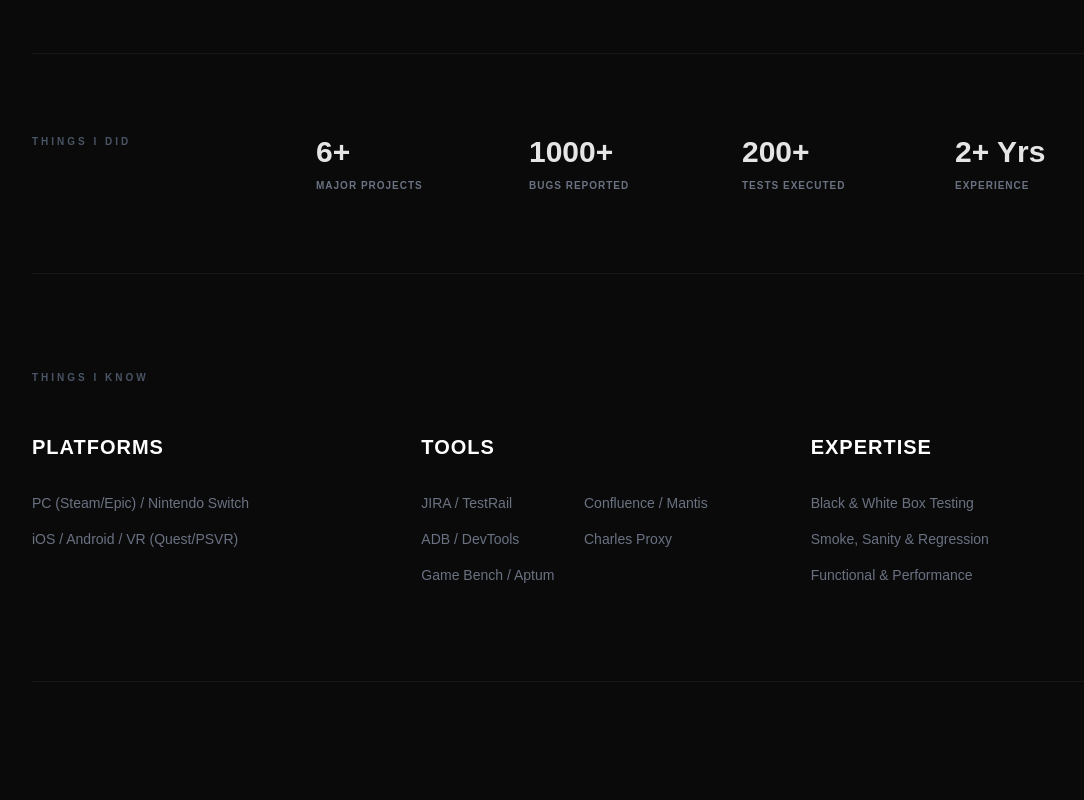
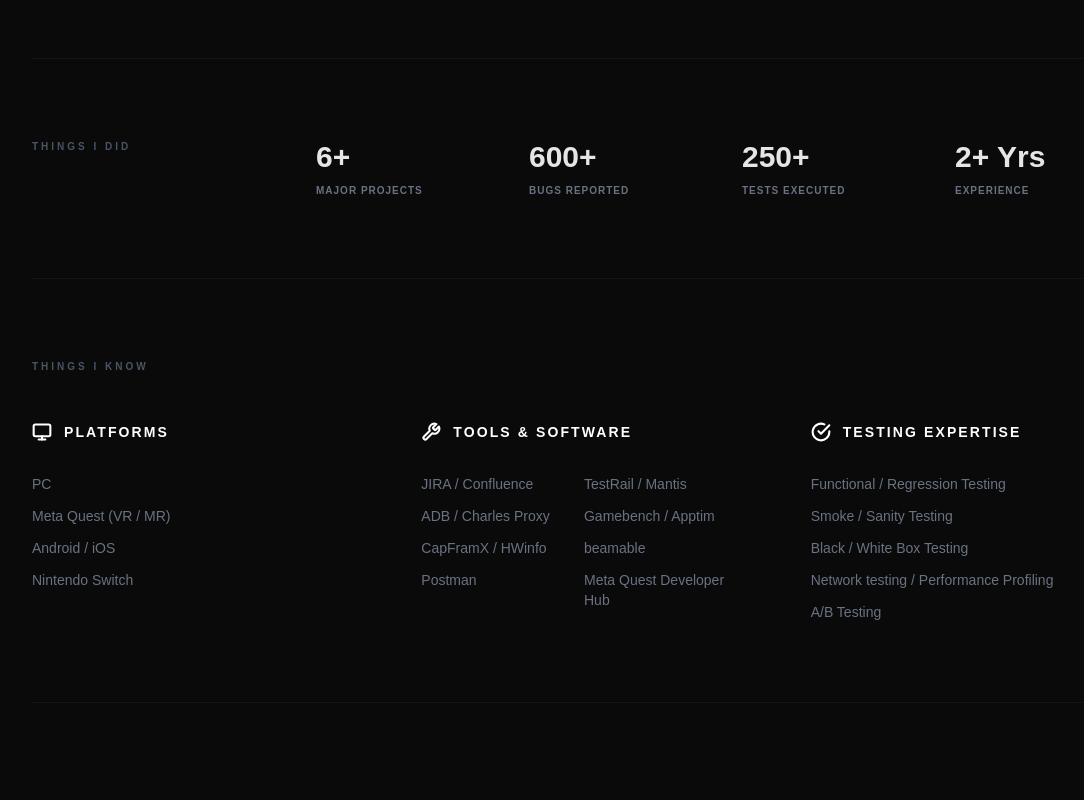
Before and after one commit to sam65290/PORTFOLIO, a Next.js app: page / in a window 1280 px wide. Shown: the part 1640-2440 px from the top of the page, without its empty margins (56-1140 px from the left). Built offline with nearby package versions, Linux system fonts and the light colour scheme.

Commit message:
feat: add project gallery modal and optimize layout

```diff
--- a/app/page.tsx
+++ b/app/page.tsx
@@ -1,6 +1,6 @@
 "use client";
 
-import React, { useState } from 'react';
+import React, { useState, useEffect } from 'react';
 import {
   GithubIcon,
   LinkedinIcon,
@@ -23,6 +23,13 @@ const projects = [
 
 export default function Portfolio() {
   const [isMenuOpen, setIsMenuOpen] = useState<boolean>(false);
+  const [isModalOpen, setIsModalOpen] = useState<boolean>(false);
+
+  // QA Fix: Prevent background scrolling when modal is open
+  useEffect(() => {
+    if (isModalOpen) document.body.style.overflow = 'hidden';
+    else document.body.style.overflow = 'unset';
+  }, [isModalOpen]);
 
   const scrollToTop = (): void => {
     window.scrollTo({ top: 0, behavior: 'smooth' });
@@ -49,7 +56,6 @@ export default function Portfolio() {
           </ul>
         </div>
 
-        {/* Mobile Menu */}
         {isMenuOpen && (
           <div className="md:hidden bg-[#0a0a0a] border-b border-white/5 px-6 py-8 flex flex-col gap-6 text-[10px] uppercase tracking-[0.2em] font-bold text-gray-500">
             <a href="#experience" onClick={() => setIsMenuOpen(false)}>Work</a>
@@ -86,7 +92,6 @@ export default function Portfolio() {
             <span className="text-white"> Mobile, PC, and XR.</span>
           </p>
           <div className="flex gap-4">
-            {/* UPDATED DOWNLOAD BUTTON */}
             <a
               href="/Sameer_Dudekula_QA_Tester.pdf"
               download="Sameer_Dudekula_QA_Tester.pdf"
@@ -102,10 +107,16 @@ export default function Portfolio() {
 
         {/* --- PROJECTS MARQUEE --- */}
         <section className="py-24 border-t border-white/5 overflow-hidden">
-          <div className="max-w-6xl mx-auto px-6 mb-12">
+          <div className="max-w-6xl mx-auto px-6 mb-12 flex justify-between items-end">
             <p className="text-[10px] uppercase tracking-[0.3em] text-gray-600 font-bold">
               Played for hours
             </p>
+            <button
+              onClick={() => setIsModalOpen(true)}
+              className="text-[10px] uppercase tracking-widest font-bold text-white/50 hover:text-white transition-colors border-b border-white/20 pb-1"
+            >
+              Show All
+            </button>
           </div>
 
           <div className="relative flex overflow-hidden py-4">
@@ -130,6 +141,41 @@ export default function Portfolio() {
           </div>
         </section>
 
+        {/* --- MODAL POP-UP (OPTIMIZED) --- */}
+        {isModalOpen && (
+          <div className="fixed inset-0 z-100 flex items-center justify-center p-4 md:p-8">
+            <div
+              className="absolute inset-0 bg-black/95 backdrop-blur-md"
+              onClick={() => setIsModalOpen(false)}
+            />
+            <div className="relative bg-[#0a0a0a] border border-white/10 w-full max-w-5xl max-h-[85vh] overflow-y-auto rounded-3xl p-8 md:p-16 shadow-2xl custom-scrollbar">
+              <div className="flex justify-between items-center mb-16">
+                <h2 className="text-2xl font-bold tracking-tighter uppercase italic text-white">Full Gallery</h2>
+                <button onClick={() => setIsModalOpen(false)} className="p-3 hover:bg-white/10 rounded-full transition-colors text-white">
+                  <XIcon size={28} />
+                </button>
+              </div>
+
+              <div className="grid grid-cols-1 sm:grid-cols-2 lg:grid-cols-3 gap-y-16 gap-x-12 justify-items-center">
+                {projects.map((project, index) => (
+                  <div key={index} className="flex flex-col items-center gap-6">
+                    <div className="rounded-2xl overflow-hidden shadow-lg border border-white/5">
+                      <img
+                        src={project.image}
+                        alt={project.name}
+                        className="max-h-36 md:max-h-48 w-auto h-auto object-contain"
+                      />
+                    </div>
+                    <span className="text-xl md:text-2xl font-black uppercase tracking-tighter italic text-white">
+                      {project.name}
+                    </span>
+                  </div>
+                ))}
+              </div>
+            </div>
+          </div>
+        )}
+
         {/* --- ABOUT --- */}
         <section id="about" className="py-32 grid md:grid-cols-12 gap-8 border-t border-white/5 scroll-mt-24">
           <div className="md:col-span-3">
@@ -148,39 +194,61 @@ export default function Portfolio() {
           </div>
           <div className="md:col-span-9 grid grid-cols-2 md:grid-cols-4 gap-8 text-center md:text-left">
             <div><h3 className="text-2xl md:text-3xl font-bold">6+</h3><p className="text-[10px] text-gray-500 uppercase mt-2 font-bold tracking-widest">Major Projects</p></div>
-            <div><h3 className="text-2xl md:text-3xl font-bold">1000+</h3><p className="text-[10px] text-gray-500 uppercase mt-2 font-bold tracking-widest">Bugs Reported</p></div>
-            <div><h3 className="text-2xl md:text-3xl font-bold">200+</h3><p className="text-[10px] text-gray-500 uppercase mt-2 font-bold tracking-widest">Tests Executed</p></div>
+            <div><h3 className="text-2xl md:text-3xl font-bold">600+</h3><p className="text-[10px] text-gray-500 uppercase mt-2 font-bold tracking-widest">Bugs Reported</p></div>
+            <div><h3 className="text-2xl md:text-3xl font-bold">250+</h3><p className="text-[10px] text-gray-500 uppercase mt-2 font-bold tracking-widest">Tests Executed</p></div>
             <div><h3 className="text-2xl md:text-3xl font-bold">2+ Yrs</h3><p className="text-[10px] text-gray-500 uppercase mt-2 font-bold tracking-widest">Experience</p></div>
           </div>
         </section>
 
-        {/* --- EXPERTISE --- */}
-        <section className="py-24 border-t border-white/5">
+        {/* --- SKILLS & EXPERTISE --- */}
+        <section className="py-20 border-t border-white/5">
           <p className="text-[10px] uppercase tracking-[0.3em] text-gray-600 font-bold mb-12">Things i know</p>
-          <div className="grid grid-cols-1 md:grid-cols-3 gap-16 text-gray-500 text-sm font-medium">
+          <div className="grid grid-cols-1 md:grid-cols-3 gap-16">
             <div className="space-y-8">
-              <h3 className="text-xl font-bold text-white uppercase tracking-wider">Platforms</h3>
-              <div className="grid grid-cols-1 gap-y-4">
-                <span>PC (Steam/Epic) / Nintendo Switch</span>
-                <span>iOS / Android / VR (Quest/PSVR)</span>
+              <div className="flex items-center gap-3">
+                <div className="text-white">
+                  <svg width="20" height="20" viewBox="0 0 24 24" fill="none" stroke="currentColor" strokeWidth="2.5" strokeLinecap="round" strokeLinejoin="round"><rect x="2" y="3" width="20" height="14" rx="2" ry="2"></rect><line x1="8" y1="21" x2="16" y2="21"></line><line x1="12" y1="17" x2="12" y2="21"></line></svg>
+                </div>
+                <h3 className="text-sm font-bold text-white uppercase tracking-[0.15em]">Platforms</h3>
+              </div>
+              <div className="grid grid-cols-1 gap-y-3 text-sm font-medium text-gray-500">
+                <span>PC</span>
+                <span>Meta Quest (VR / MR)</span>
+                <span>Android / iOS</span>
+                <span>Nintendo Switch</span>
               </div>
             </div>
             <div className="space-y-8">
-              <h3 className="text-xl font-bold text-white uppercase tracking-wider">Tools</h3>
-              <div className="grid grid-cols-2 gap-y-4">
-                <span>JIRA / TestRail</span>
-                <span>Confluence / Mantis</span>
-                <span>ADB / DevTools</span>
-                <span>Charles Proxy</span>
-                <span>Game Bench / Aptum</span>
+              <div className="flex items-center gap-3">
+                <div className="text-white">
+                  <svg width="20" height="20" viewBox="0 0 24 24" fill="none" stroke="currentColor" strokeWidth="2.5" strokeLinecap="round" strokeLinejoin="round"><path d="M14.7 6.3a1 1 0 0 0 0 1.4l1.6 1.6a1 1 0 0 0 1.4 0l3.77-3.77a6 6 0 0 1-7.94 7.94l-6.91 6.91a2.12 2.12 0 0 1-3-3l6.91-6.91a6 6 0 0 1 7.94-7.94l-3.76 3.76z"></path></svg>
+                </div>
+                <h3 className="text-sm font-bold text-white uppercase tracking-[0.15em]">Tools & Software</h3>
+              </div>
+              <div className="grid grid-cols-2 gap-y-3 text-sm font-medium text-gray-500">
+                <span>JIRA / Confluence</span>
+                <span>TestRail / Mantis</span>
+                <span>ADB / Charles Proxy</span>
+                <span>Gamebench / Apptim</span>
+                <span>CapFramX / HWinfo</span>
+                <span>beamable</span>
+                <span>Postman</span>
+                <span>Meta Quest Developer Hub</span>
               </div>
             </div>
             <div className="space-y-8">
-              <h3 className="text-xl font-bold text-white uppercase tracking-wider">Expertise</h3>
-              <div className="grid grid-cols-1 gap-y-4">
-                <span>Black & White Box Testing</span>
-                <span>Smoke, Sanity & Regression</span>
-                <span>Functional & Performance</span>
+              <div className="flex items-center gap-3">
+                <div className="text-white">
+                  <svg width="20" height="20" viewBox="0 0 24 24" fill="none" stroke="currentColor" strokeWidth="2.5" strokeLinecap="round" strokeLinejoin="round"><path d="M22 11.08V12a10 10 0 1 1-5.93-9.14"></path><polyline points="22 4 12 14.01 9 11.01"></polyline></svg>
+                </div>
+                <h3 className="text-sm font-bold text-white uppercase tracking-[0.15em]">Testing Expertise</h3>
+              </div>
+              <div className="grid grid-cols-1 gap-y-3 text-sm font-medium text-gray-500">
+                <span>Functional / Regression Testing</span>
+                <span>Smoke / Sanity Testing</span>
+                <span>Black / White Box Testing</span>
+                <span>Network testing / Performance Profiling</span>
+                <span>A/B Testing</span>
               </div>
             </div>
           </div>
@@ -195,55 +263,41 @@ export default function Portfolio() {
               <span className="text-xs text-gray-500 font-bold uppercase tracking-widest">Oct 2023 - Present</span>
               <h3 className="text-2xl font-bold mt-4 mb-4">QA Test Engineer at <span className="bg-white/5 px-3 py-1 rounded text-lg text-white">Side – Hyderabad</span></h3>
               <ul className="text-gray-400 space-y-3 list-disc list-inside mb-6">
-                <li>Managed end-to-end QA for 6+ major projects across Mobile, PC, and XR to ensure 100% stability.</li>
-                <li>Reduced post-release hotfixes by 20% through rigorous functional and regression testing.</li>
+                <li>Managed end-to-end QA for 6+ major projects across Mobile, PC, and XR.</li>
+                <li>Reduced post-release hotfixes by 20% through rigorous testing.</li>
                 <li>Led QA-Dev meetings to prioritize bugs, accelerating resolution by 15%.</li>
                 <li>Verified PC performance across diverse Intel/AMD and NVIDIA configurations.</li>
                 <li>Mentored junior testers on JIRA workflows and game testing methodologies.</li>
               </ul>
               <div className="flex flex-wrap gap-3">
-                {['JIRA', 'TestRail', 'ADB', 'Game bench', 'Aptum'].map((tag) => (
+                {['JIRA', 'TestRail', 'CapFramX ', 'Game bench', 'Aptum','beamable','MQDH'].map((tag) => (
                   <span key={tag} className="text-[10px] bg-white/5 px-3 py-1 rounded-full uppercase font-bold tracking-widest text-gray-400">{tag}</span>
                 ))}
               </div>
             </div>
           </div>
         </section>
-        {/* --- FOOTER / CONTACT --- */}
+
+        {/* --- FOOTER --- */}
         <footer id="contact" className="py-32 border-t border-white/5 scroll-mt-24">
           <div className="flex flex-col md:flex-row justify-start items-start md:items-end gap-12">
-            <div className="max-w-lg w-full text-left"> {/* Added text-left and w-full */}
-              <p className="text-m text-gray-500 font-medium mb-8">Wanna know what i can do, get in touch-</p>
-
-              <div className="flex flex-col gap-6 items-start"> {/* Added items-start */}
-                <a
-                  href="https://mail.google.com/mail/?view=cm&fs=1&to=sam65290@gmail.com"
-                  target="_blank" rel="noopener noreferrer"
-                  className="group flex items-center gap-4 text-4xl md:text-6xl font-bold text-gray-400 hover:text-white transition-all duration-300 hover:scale-105 origin-left w-fit"
-                >
+            <div className="max-w-lg w-full text-left">
+              <p className="text-xl text-gray-500 font-medium mb-8">Wanna know what i can do, get in touch-</p>
+              <div className="flex flex-col gap-6 items-start">
+                <a href="https://mail.google.com/mail/?view=cm&fs=1&to=sam65290@gmail.com" target="_blank" rel="noopener noreferrer" className="group flex items-center gap-4 text-4xl md:text-6xl font-bold text-gray-400 hover:text-white transition-all duration-300 hover:scale-105 origin-left w-fit">
                   <span className="group-hover:underline decoration-2 underline-offset-8">Gmail</span>
                   <ArrowUpIcon className="opacity-0 -translate-x-4 group-hover:opacity-100 group-hover:translate-x-0 transition-all duration-300 rotate-45" size={40} />
                 </a>
-
-                <a
-                  href="https://www.linkedin.com/in/sameer-dudekula/"
-                  target="_blank" rel="noopener noreferrer"
-                  className="group flex items-center gap-4 text-4xl md:text-6xl font-bold text-gray-400 hover:text-white transition-all duration-300 hover:scale-105 origin-left w-fit"
-                >
+                <a href="https://www.linkedin.com/in/sameer-dudekula/" target="_blank" rel="noopener noreferrer" className="group flex items-center gap-4 text-4xl md:text-6xl font-bold text-gray-400 hover:text-white transition-all duration-300 hover:scale-105 origin-left w-fit">
                   <span className="group-hover:underline decoration-2 underline-offset-8">LinkedIn</span>
                   <ArrowUpIcon className="opacity-0 -translate-x-4 group-hover:opacity-100 group-hover:translate-x-0 transition-all duration-300 rotate-45" size={40} />
                 </a>
               </div>
             </div>
-
-            {/* Scroll to Top Button - Moved to the right via margin-left auto */}
-            <button
-              onClick={scrollToTop}
-              className="md:ml-auto w-14 h-14 rounded-full border border-white/10 flex items-center justify-center hover:bg-white hover:text-black transition-all group shrink-0">
+            <button onClick={scrollToTop} className="md:ml-auto w-14 h-14 rounded-full border border-white/10 flex items-center justify-center hover:bg-white hover:text-black transition-all group shrink-0">
               <ArrowUpIcon className="group-hover:-translate-y-1 transition-transform" size={24} />
             </button>
           </div>
-
           <div className="mt-32 pt-8 border-t border-white/5 flex flex-col md:flex-row justify-between items-center gap-8 text-[10px] uppercase tracking-widest font-bold text-gray-600">
              <p>Sameer Dudekula</p>
              <p>Hyderabad, India</p>
```
